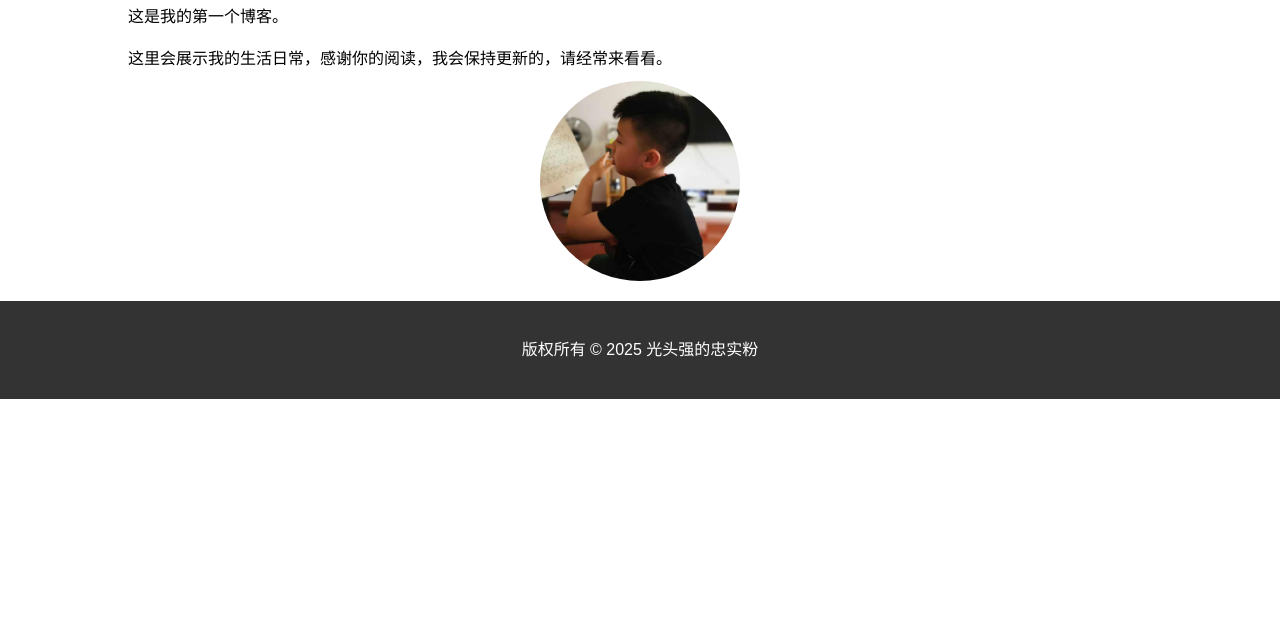
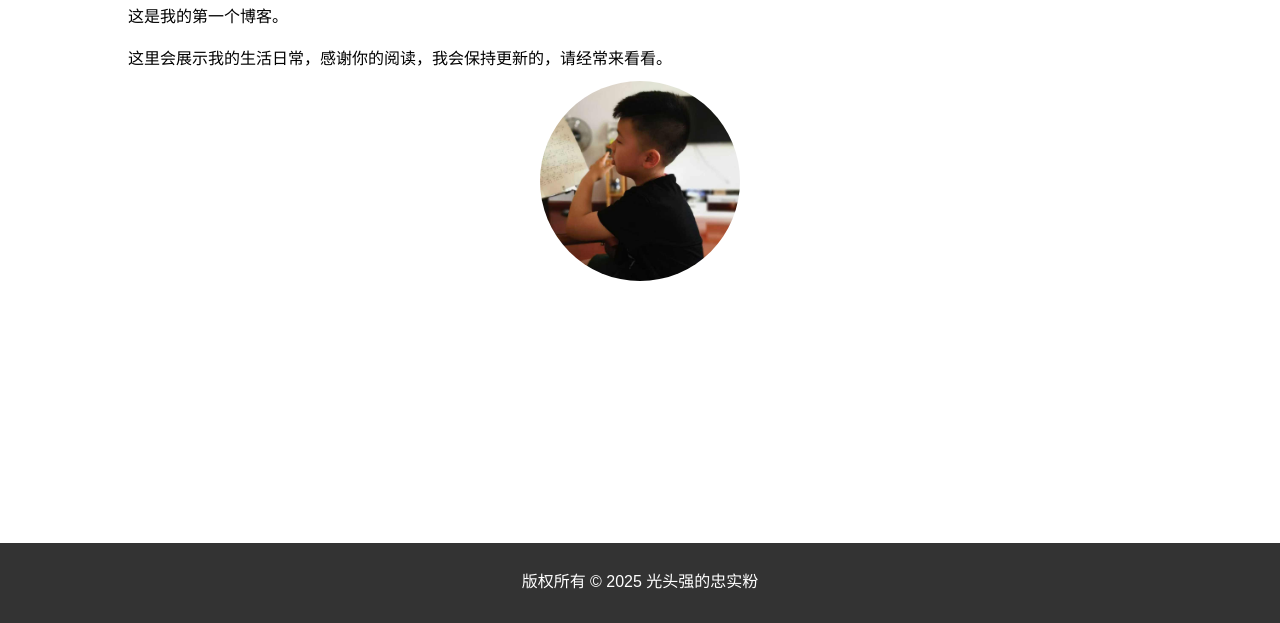
Before and after one commit to gtq20120923/gtp20120923.github.io, a plain HTML site: page about.html in a window 1280 px wide. Shown: the part 177-800 px from the top of the page. Drawn offline with Linux system fonts and the light colour scheme.

Commit message:
Update about.html

```diff
--- a/about.html
+++ b/about.html
@@ -73,11 +73,15 @@
             margin: 0 auto; /* 可选：使图片居中 */
         }
         footer {
-            padding: 20px;
-            margin-top: 20px;
-            background: #333;
-            color: #fff;
+            position: fixed;
+            left: 0;
+            bottom: 0;
+            width: 100%;
+            height: 80px; /* 设置页脚的高度 */
+            background-color: #333; /* 页脚背景颜色 */
+            color: white; /* 页脚文字颜色 */
             text-align: center;
+            line-height: 45px; /* 使文字垂直居中 */
         }
     </style>
 </head>
```
